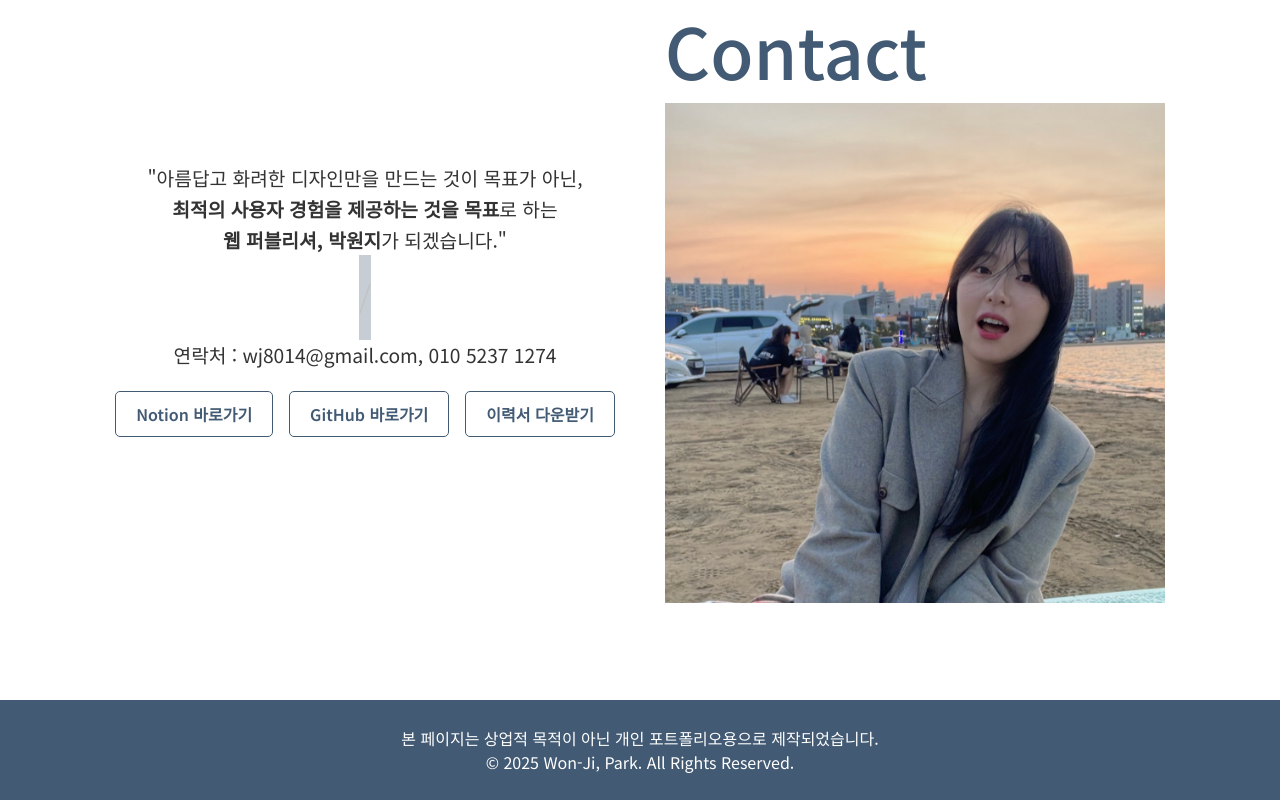
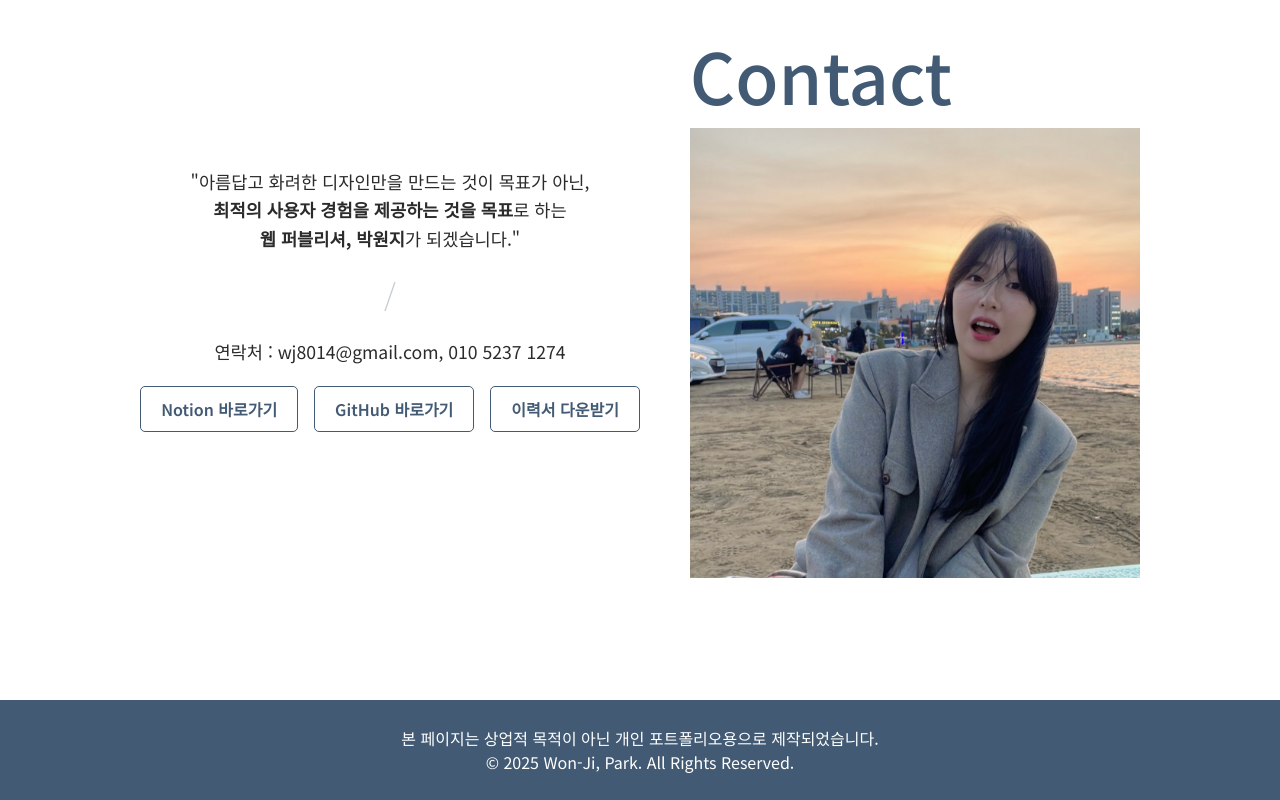
Before and after one commit to dnjswlekd/port2025-vue, a Vue app: page / in a window 1280 px wide. Shown: the part 3300-4100 px from the top of the page. Built offline with nearby package versions, Linux system fonts and the light colour scheme.

Commit message:
[Fix] contact font-size

```diff
--- a/src/components/Contact.vue
+++ b/src/components/Contact.vue
@@ -60,7 +60,7 @@ import profileImg from '@/assets/images/myProfileImg2.jpg';
       padding: 20px 0;
       font-weight: 300;
       font-size: 30px;
-      background-color: map-get($colors, title);
+      color: map-get($colors, title);
       opacity: 0.3;
     }
 
@@ -70,9 +70,10 @@ import profileImg from '@/assets/images/myProfileImg2.jpg';
       max-width: 600px;
 
       p {
-        font-size: 1.2rem;
+        font-size: 1.1rem;
         line-height: 1.6;
         text-align: center;
+        color: map-get($colors, black400);
       }
 
       .shortcut {
@@ -104,8 +105,8 @@ import profileImg from '@/assets/images/myProfileImg2.jpg';
         @include title-style;
       }
       img {
-        width: 500px;
-        height: 500px;
+        width: 450px;
+        height: 450px;
         object-fit: cover;
       }
     }
```
